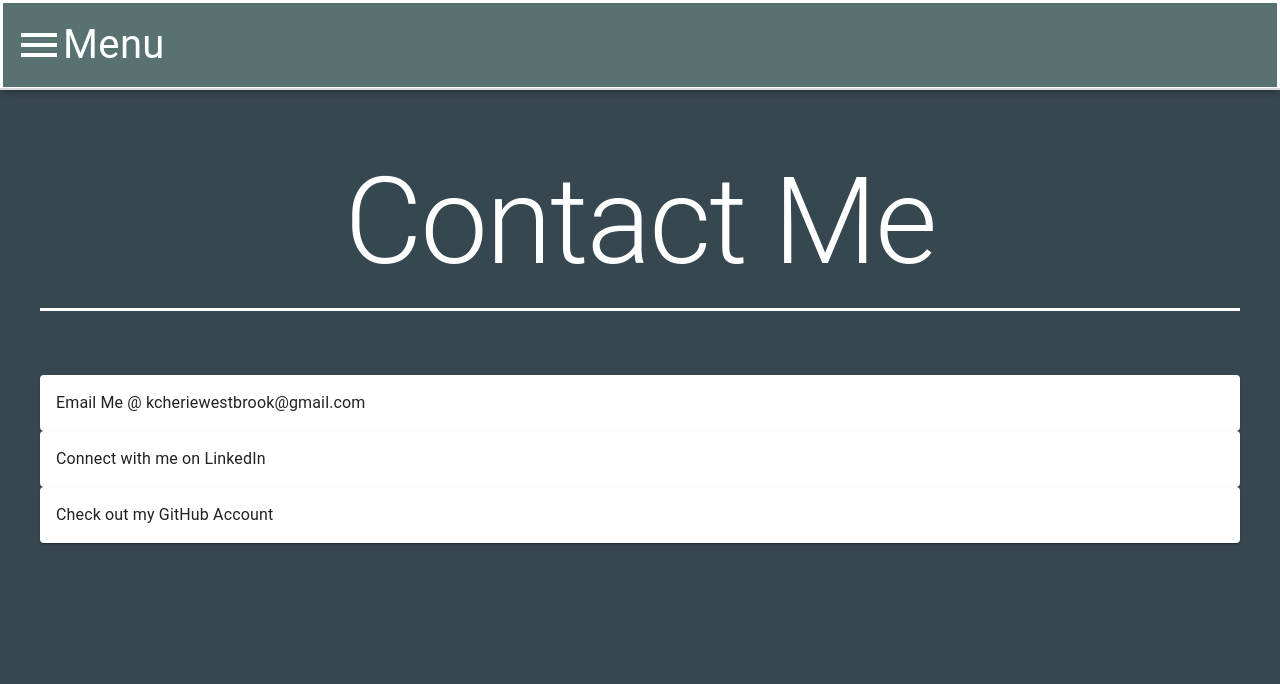
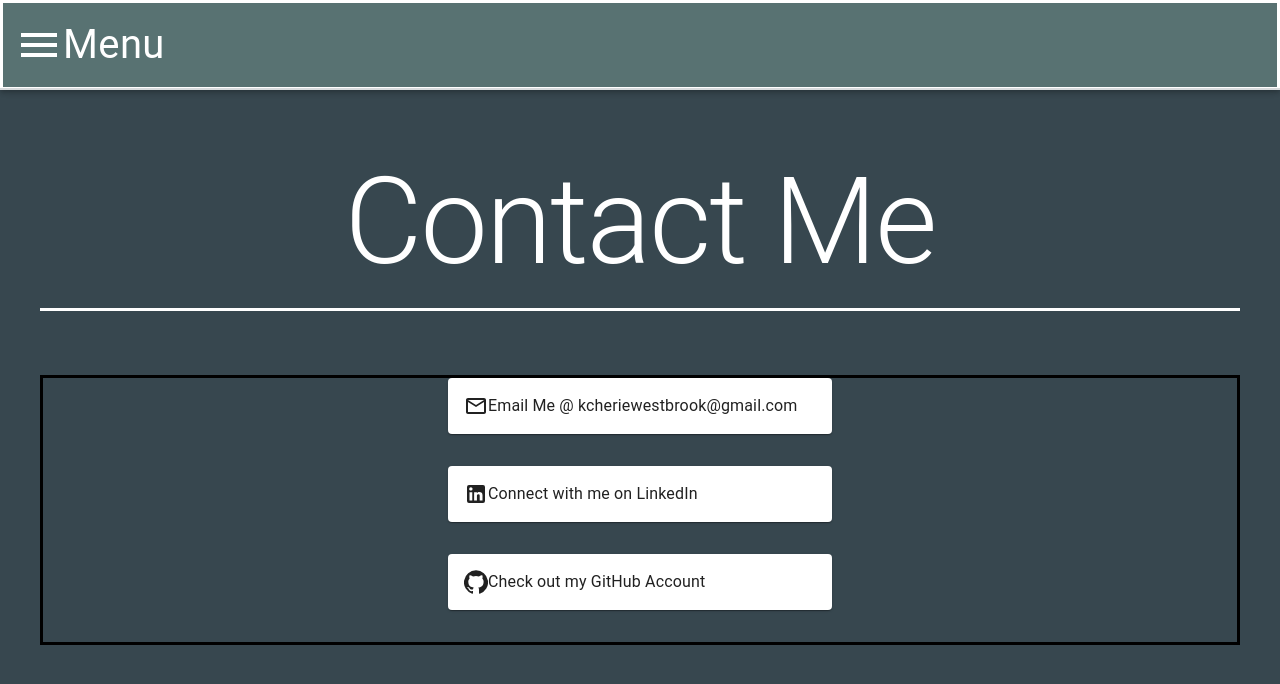
Before and after one commit to k-westbrook/katie-personal-site, a React (Create React App) app: page /contactMe in a window 1280 px wide. Shown: the top 684 px of the page. Built offline with nearby package versions, Linux system fonts and the light colour scheme.

Commit message:
udpated to have things incenter on contact page

```diff
--- a/src/Contact.js
+++ b/src/Contact.js
@@ -16,6 +16,8 @@ import CardContent from '@material-ui/core/CardContent';
 import LinkIcon from '@material-ui/icons/Link';
 import GitHubIcon from '@material-ui/icons/GitHub';
 import Button from '@material-ui/core/Button';
+import MailOutlineIcon from '@material-ui/icons/MailOutline';
+import LinkedInIcon from '@material-ui/icons/LinkedIn';
 
 
 const styles = {
@@ -34,6 +36,26 @@ const styles = {
     marginTop: "11vh",
     padding: '5vh'
   },
+  CardContent:
+  {
+    display: "flex",
+
+  },
+  Card:
+  {
+    marginBottom: "4vh",
+    width: "30vw"
+  },
+  CardContainer:
+  {
+    display: "flex",
+    flexDirection: "column",
+    borderStyle: "solid"
+  }, cardHolder:
+  {
+    display: "flex",
+    justifyContent: "center"
+  }
 }
 
 
@@ -56,27 +78,38 @@ class Contact extends Component {
 
           <Typography variant='h1' className={classes.mainTitle}>Contact Me</Typography>
         </div>
-        <Card>
+        <div className={classes.CardContainer}>
+          <div className={classes.cardHolder}>
+            <Card className={classes.Card}>
               <CardActionArea>
-            <CardContent>
+                <CardContent className={classes.CardContent}>
+                  <MailOutlineIcon />
                   <Typography>Email Me @ kcheriewestbrook@gmail.com</Typography>
                 </CardContent>
               </CardActionArea>
             </Card>
-        <Card>
+          </div>
+          <div className={classes.cardHolder}>
+            <Card className={classes.Card}>
               <CardActionArea>
-            <CardContent>
+                <CardContent className={classes.CardContent}>
+                  <LinkedInIcon />
                   <Typography>Connect with me on LinkedIn</Typography>
                 </CardContent>
               </CardActionArea>
             </Card>
-        <Card>
+          </div>
+          <div className={classes.cardHolder}>
+            <Card className={classes.Card}>
               <CardActionArea>
-            <CardContent>
+                <CardContent className={classes.CardContent}>
+                  <GitHubIcon />
                   <Typography>Check out my GitHub Account</Typography>
                 </CardContent>
               </CardActionArea>
             </Card>
+          </div>
+        </div>
       </div>
     )
   }
```
Lines whose indentation alone changed are shown as unchanged.
